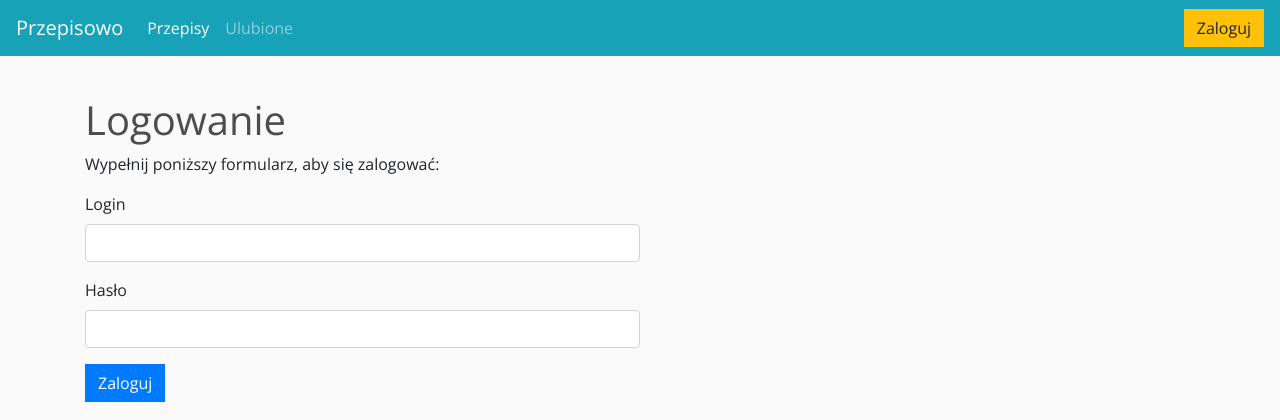
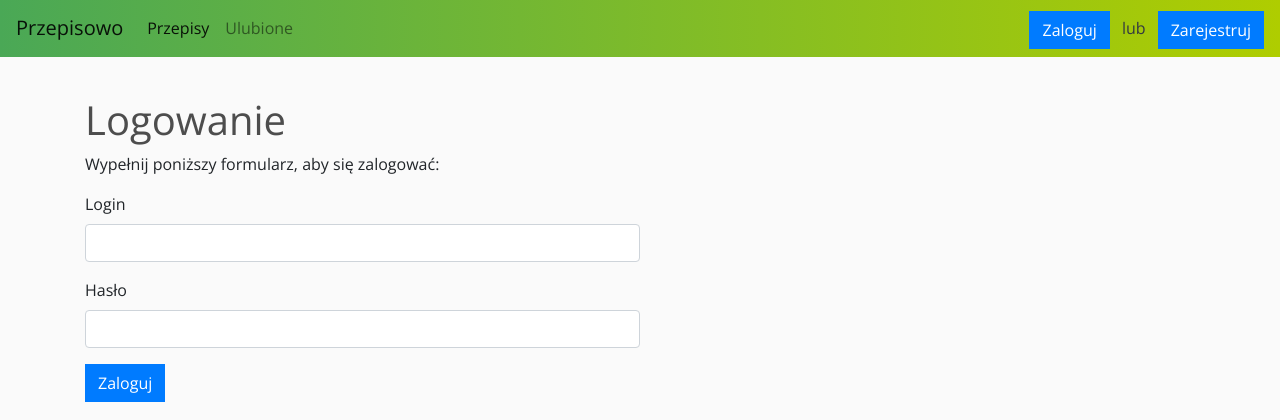
Before and after one commit to Grzegorz-Wit/przepisowo, a Django app: page /account/login/ in a window 1280 px wide. Shown: the top 420 px of the page. Run offline with Django 3.2, Linux system fonts and the light colour scheme; some libraries are stand-ins or nearby versions.

Commit message:
fixed logout feature, some minor frontend changes

```diff
--- a/przepisowo/account/templates/account/login.html
+++ b/przepisowo/account/templates/account/login.html
@@ -2,24 +2,30 @@
 {% load static %}
 
 {% block content %}
-	<main class="py-5 my-5">
+<main class="my-5 py-5 ">
+    <section>
+        <div>
             <h1>Logowanie</h1>
+            {% if form.errors %}
+            <p>Login użytkownika lub hasło są nieprawidłowe. Spróbuj ponownie.</p>
+            {% else %}
             <p>Wypełnij poniższy formularz, aby się zalogować:</p>
-		<form action="." method="post">
+            {% endif %}
+            <form action="{% url 'account:login' %}" method="post">
                 <div class="form-group">
-				{{ form.username.errors }}
-				<label for="{{ form.username.id_for_label }}">Login</label>
+                    <label>Login</label>
                     {{ form.username }}
                 </div>
                 <div class="form-group">
-				{{ form.password.errors }}
-				<label for="{{ form.password.id_for_label }}">Hasło</label>
+                    <label>Hasło</label>
                     {{ form.password }}
                 </div>
 
                 {% csrf_token %}
-			<input type="hidden" name="next" value="{{ next }}" />
+                <input type="hidden" name="next" value="{{ next }}"/>
                 <p><input type="submit" class="btn btn-primary mb-2" value="Zaloguj"></p>
             </form>
+        </div>
+    </section>
 </main>
 {% endblock content %}
--- a/przepisowo/account/templates/registration/logout.html
+++ /dev/null
@@ -1 +0,0 @@
-<p>hello</p>
--- a/przepisowo/account/urls.py
+++ b/przepisowo/account/urls.py
@@ -1,12 +1,10 @@
 from django.urls import path
-from django.contrib.auth import views as auth_views
 from . import views
 
 app_name = 'account'
 
 urlpatterns = [
     path('login/', views.user_login, name='login'),
-    path('logout/', auth_views.LogoutView.as_view(), name='logout'),
-
+    path('logout/', views.user_logout, name='logout'),
 
 ]
--- a/przepisowo/account/views.py
+++ b/przepisowo/account/views.py
@@ -1,6 +1,6 @@
-from django.shortcuts import render
+from django.shortcuts import render, redirect
 from django.http import HttpResponse
-from django.contrib.auth import authenticate, login
+from django.contrib.auth import authenticate, login, logout
 from .forms import LoginForm
 
 
@@ -14,7 +14,7 @@ def user_login(request):
             if user is not None:
                 if user.is_active:
                     login(request, user)
-                    return HttpResponse("Uwierzytelnienie zakończyło się sukcesem")
+                    return redirect('przepisowo_site:recipes-list')
                 else:
                     return HttpResponse("Konto jest zablokowane")
             else:
@@ -22,3 +22,8 @@ def user_login(request):
     else:
         form = LoginForm()
     return render(request, 'account/login.html', {'form': form})
+
+
+def user_logout(request):
+    logout(request)
+    return redirect('przepisowo_site:recipes-list')
--- a/przepisowo/przepisowo_site/templates/base.html
+++ b/przepisowo/przepisowo_site/templates/base.html
@@ -3,42 +3,53 @@
 <html lang="en">
 <head>
     <title>Przepisowo</title>
-	<link href="https://fonts.googleapis.com/css2?family=Open+Sans:ital,wght@0,300;0,400;0,600;1,400&display=swap" rel="stylesheet">
-	<link rel="stylesheet" href="https://stackpath.bootstrapcdn.com/bootstrap/4.5.0/css/bootstrap.min.css" integrity="sha384-9aIt2nRpC12Uk9gS9baDl411NQApFmC26EwAOH8WgZl5MYYxFfc+NcPb1dKGj7Sk" crossorigin="anonymous">
+    <link href="https://fonts.googleapis.com/css2?family=Open+Sans:ital,wght@0,300;0,400;0,600;1,400&display=swap"
+          rel="stylesheet">
+    <link rel="stylesheet" href="https://stackpath.bootstrapcdn.com/bootstrap/4.5.0/css/bootstrap.min.css"
+          integrity="sha384-9aIt2nRpC12Uk9gS9baDl411NQApFmC26EwAOH8WgZl5MYYxFfc+NcPb1dKGj7Sk" crossorigin="anonymous">
 
     <link rel="stylesheet" type="text/css" href="{% static 'css/main.css' %}">
 
     <meta charset="UTF-8">
-	<meta name="viewport" content="width=device-width, initial-scale=1, maximum-scale=1, minimum-scale=1" />
+    <meta name="viewport" content="width=device-width, initial-scale=1, maximum-scale=1, minimum-scale=1"/>
 
 
 </head>
 <body>
 
-	<nav class="navbar fixed-top navbar-expand-lg navbar-dark  bg-info">
+<nav class="navbar fixed-top navbar-expand-lg navbar-light bg-navbar-custom">
     <a class="navbar-brand" href="{% url 'przepisowo_site:recipes-list' %}">Przepisowo</a>
-	  <button class="navbar-toggler" type="button" data-toggle="collapse" data-target="#navbarSupportedContent" aria-controls="navbarSupportedContent" aria-expanded="false" aria-label="Toggle navigation">
+    <button class="navbar-toggler" type="button" data-toggle="collapse" data-target="#navbarSupportedContent"
+            aria-controls="navbarSupportedContent" aria-expanded="false" aria-label="Toggle navigation">
         <span class="navbar-toggler-icon"></span>
     </button>
 
     <div class="collapse navbar-collapse" id="navbarSupportedContent">
         <ul class="navbar-nav mr-auto">
             <li class="nav-item active">
-	        <a class="nav-link" href="{% url 'przepisowo_site:recipes-list' %}">Przepisy<span class="sr-only"></span></a>
+                <a class="nav-link" href="{% url 'przepisowo_site:recipes-list' %}">Przepisy<span
+                        class="sr-only"></span></a>
             </li>
             <li class="nav-item">
                 <a class="nav-link" href="#">Ulubione</a>
             </li>
+        </ul>
 
+        <div class="form-inline my-2 my-lg-0">
+            <ul class="navbar-nav">
+                {% if not user.is_authenticated%}
+                <li>
+
+                    <a href="{% url 'account:login' %}" class="btn btn-primary">Zaloguj</a>
+                    <span class="navbar-text mx-2 text-dark">lub</span>
+                    <a href="{% url 'account:login' %}" class="btn btn-primary">Zarejestruj</a></li>
+                {% else %}
+                <li class="nav-item"><a class="nav-link text-dark " href="#">Cześć, {{user.username}}</a></li>
+                <li><a href="{% url 'account:logout' %}" class="btn btn-secondary">Wyloguj</a></li>
+                {% endif %}
             </ul>
-	    <div class="form-inline my-2 my-lg-0">
+        </div>
 
-				{% if not user.is_authenticated%}
-					<a href="{% url 'account:login' %}" class="btn btn-warning">Zaloguj</a>
-				{% else %}
-					<a href="{% url 'account:logout' %}" class="btn btn-secondary">Wyloguj</a>
-				{% endif %}
-	    </div>
     </div>
 </nav>
 
@@ -49,11 +60,14 @@
 </div>
 
 
-
-
-
-	<script src="https://stackpath.bootstrapcdn.com/bootstrap/4.5.0/js/bootstrap.min.js" integrity="sha384-OgVRvuATP1z7JjHLkuOU7Xw704+h835Lr+6QL9UvYjZE3Ipu6Tp75j7Bh/kR0JKI" crossorigin="anonymous"></script>
-	<script src="https://code.jquery.com/jquery-3.5.1.slim.min.js" integrity="sha384-DfXdz2htPH0lsSSs5nCTpuj/zy4C+OGpamoFVy38MVBnE+IbbVYUew+OrCXaRkfj" crossorigin="anonymous"></script>
-	<script src="https://cdn.jsdelivr.net/npm/popper.js@1.16.0/dist/umd/popper.min.js" integrity="sha384-Q6E9RHvbIyZFJoft+2mJbHaEWldlvI9IOYy5n3zV9zzTtmI3UksdQRVvoxMfooAo" crossorigin="anonymous"></script>
+<script src="https://stackpath.bootstrapcdn.com/bootstrap/4.5.0/js/bootstrap.min.js"
+        integrity="sha384-OgVRvuATP1z7JjHLkuOU7Xw704+h835Lr+6QL9UvYjZE3Ipu6Tp75j7Bh/kR0JKI"
+        crossorigin="anonymous"></script>
+<script src="https://code.jquery.com/jquery-3.5.1.slim.min.js"
+        integrity="sha384-DfXdz2htPH0lsSSs5nCTpuj/zy4C+OGpamoFVy38MVBnE+IbbVYUew+OrCXaRkfj"
+        crossorigin="anonymous"></script>
+<script src="https://cdn.jsdelivr.net/npm/popper.js@1.16.0/dist/umd/popper.min.js"
+        integrity="sha384-Q6E9RHvbIyZFJoft+2mJbHaEWldlvI9IOYy5n3zV9zzTtmI3UksdQRVvoxMfooAo"
+        crossorigin="anonymous"></script>
 </body>
 </html>
--- a/przepisowo/przepisowo_site/templates/recipes_list.html
+++ b/przepisowo/przepisowo_site/templates/recipes_list.html
@@ -25,7 +25,7 @@
 					">
                     <div class="box-element product">
 
-						<h6 class="recipe-title"><strong>{{recipe.title}}</strong></h6 class="recipe-title">
+                        <h6 class="recipe-title"><strong>{{recipe.title}}</strong></h6>
 
                     </div>
                 </a>
--- a/przepisowo/static/css/main.css
+++ b/przepisowo/static/css/main.css
@@ -78,6 +78,10 @@ a:hover {
 	padding: 5px;
 }
 
+.bg-navbar-custom{
+    background: linear-gradient(90deg, rgba(2,0,36,1) 0%, rgba(74,168,86,1) 0%, rgba(175,205,0,1) 100%);
+
+}
 
 
 .hidden{
```
Also changed, not shown: przepisowo/account/templates/registration/login.html (deleted, +0 -25 lines), przepisowo/przepisowo/settings.py (+3 -5 lines), przepisowo/db.sqlite3. Lines whose indentation alone changed are shown as unchanged.
